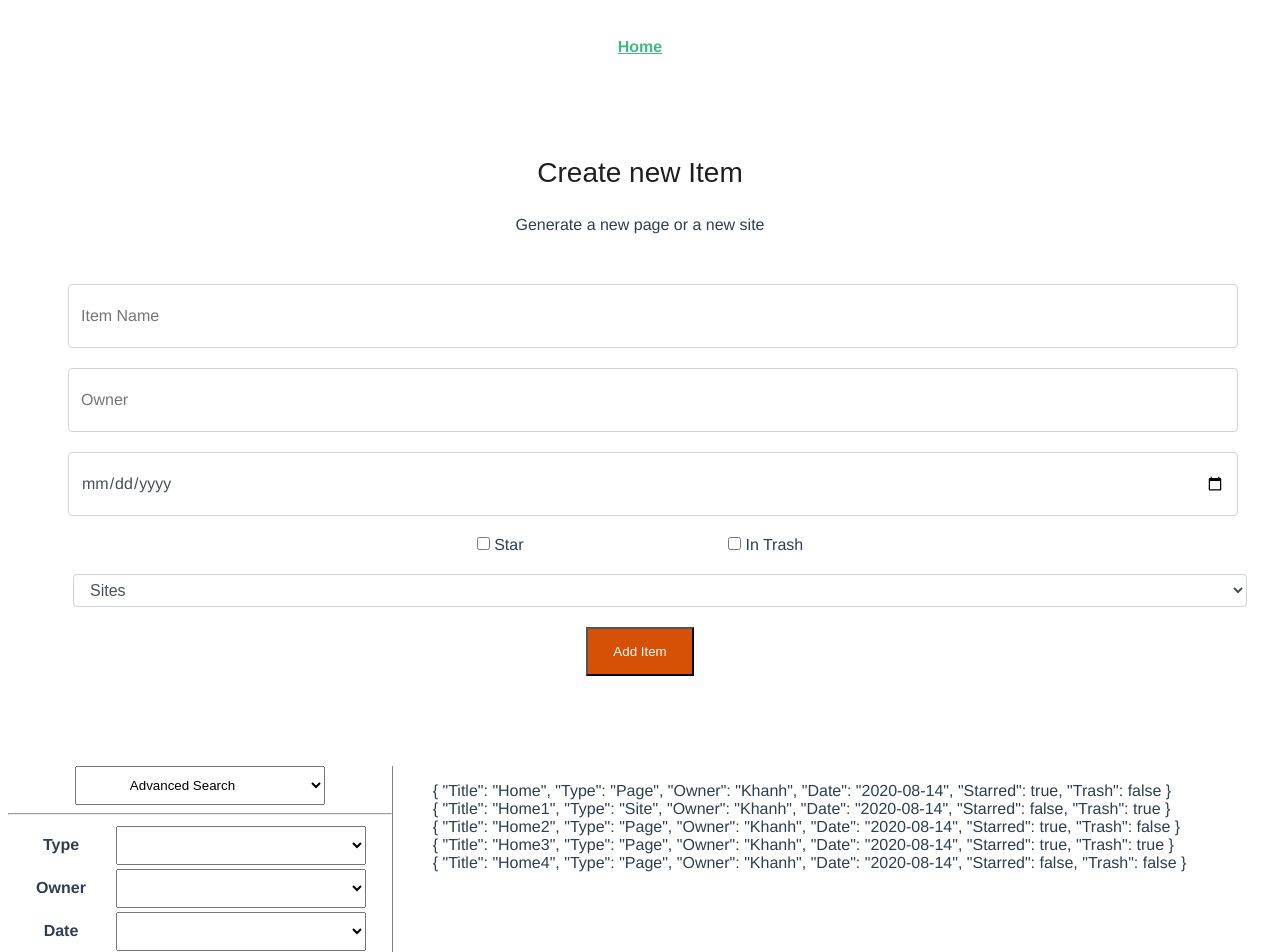
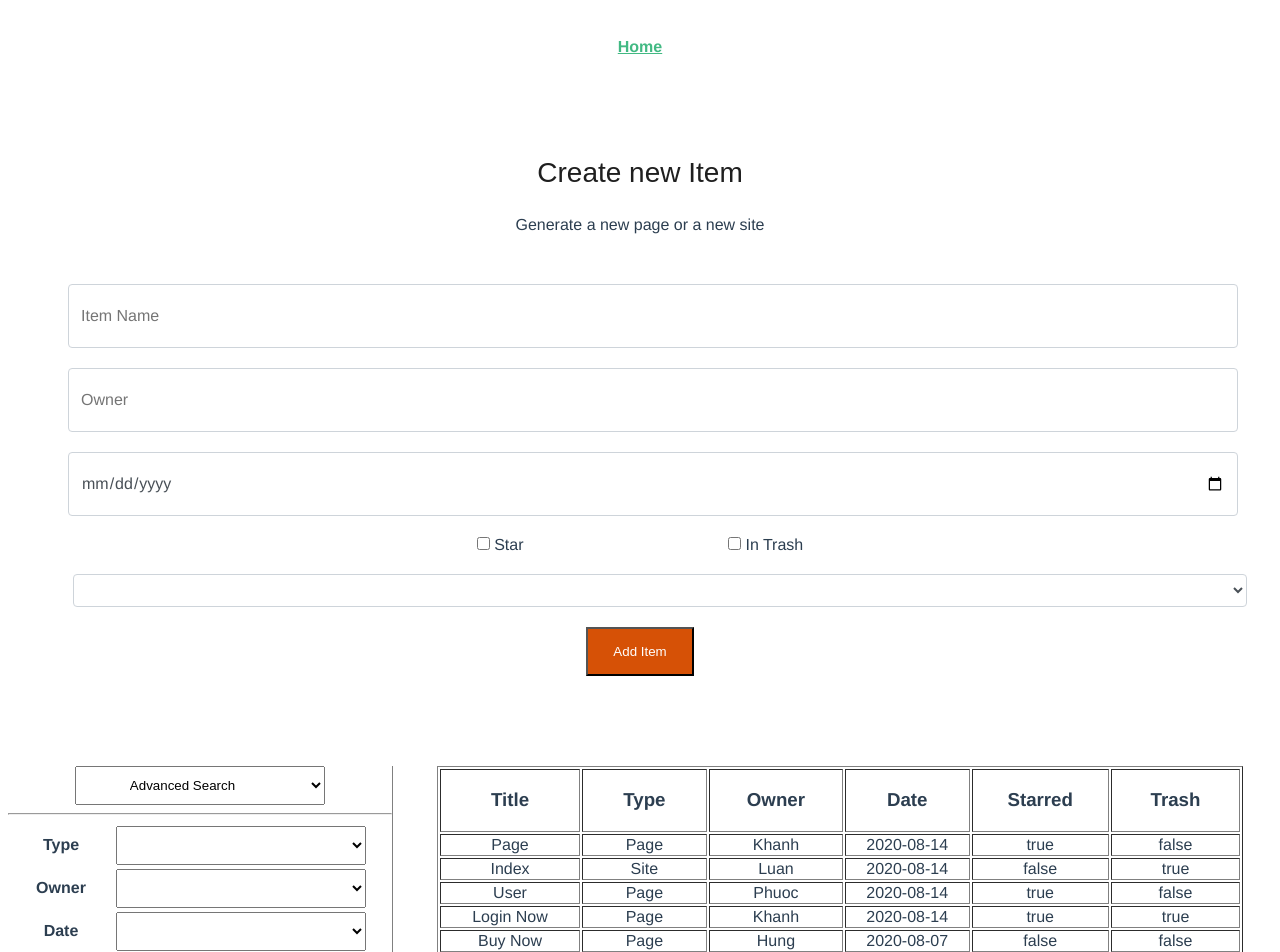
Before and after one commit to VuongTuanKhanh/VueJS-Search-Bar, a Vue app: page / in a window 1280 px wide. Shown: the top 952 px of the page. Built offline with nearby package versions, Linux system fonts and the light colour scheme; data requests are answered from the project's data file.

Commit message:
Finish Advance Search

```diff
--- a/db.json
+++ b/db.json
@@ -14,7 +14,7 @@
     },
     "items": [
         {
-            "Title": "Home",
+            "Title": "Page",
             "Type": "Page",
             "Owner": "Khanh",
             "Date": "2020-08-14",
@@ -22,23 +22,23 @@
             "Trash": false
         },
         {
-            "Title": "Home1",
+            "Title": "Index",
             "Type": "Site",
-            "Owner": "Khanh",
+            "Owner": "Luan",
             "Date": "2020-08-14",
             "Starred": false,
             "Trash": true
         },
         {
-            "Title": "Home2",
+            "Title": "User",
             "Type": "Page",
-            "Owner": "Khanh",
+            "Owner": "Phuoc",
             "Date": "2020-08-14",
             "Starred": true,
             "Trash": false
         },
         {
-            "Title": "Home3",
+            "Title": "Login Now",
             "Type": "Page",
             "Owner": "Khanh",
             "Date": "2020-08-14",
@@ -46,12 +46,84 @@
             "Trash": true
         },
         {
-            "Title": "Home4",
+            "Title": "Buy Now",
             "Type": "Page",
-            "Owner": "Khanh",
-            "Date": "2020-08-14",
+            "Owner": "Hung",
+            "Date": "2020-08-07",
             "Starred": false,
             "Trash": false
+        },
+        {
+            "Title": "Why not",
+            "Type": "Site",
+            "Owner": "Khanh",
+            "Date": "1999-08-07",
+            "Starred": true,
+            "Trash": true
+        },
+        {
+            "Title": "Then and now",
+            "Type": "Site",
+            "Owner": "Khanh",
+            "Date": "2020-08-07",
+            "Starred": false,
+            "Trash": false
+        },
+        {
+            "Title": "Then and now 1",
+            "Type": "Site",
+            "Owner": "Khanh",
+            "Date": "2020-08-03",
+            "Starred": false,
+            "Trash": false
+        },
+        {
+            "Title": "Have a num",
+            "Type": "Page",
+            "Owner": "Luan",
+            "Date": "2020-08-08",
+            "Starred": true,
+            "Trash": false
+        },
+        {
+            "Title": "Extensive",
+            "Type": "Page",
+            "Owner": "Janie",
+            "Date": "2020-08-08",
+            "Starred": false,
+            "Trash": false
+        },
+        {
+            "Title": "Mneu",
+            "Type": "Page",
+            "Owner": "Loc",
+            "Date": "2000-01-01",
+            "Starred": false,
+            "Trash": true
+        },
+        {
+            "Title": "HoHome",
+            "Type": "Site",
+            "Owner": "Janie",
+            "Date": "2020-07-02",
+            "Starred": false,
+            "Trash": false
+        },
+        {
+            "Title": "Why not noew",
+            "Type": "Site",
+            "Owner": "Khanh",
+            "Date": "1999-08-07",
+            "Starred": false,
+            "Trash": true
+        },
+        {
+            "Title": "Why me",
+            "Type": "Site",
+            "Owner": "Khanh",
+            "Date": "1999-08-07",
+            "Starred": true,
+            "Trash": true
         }
     ]
 }
--- a/src/components/Create.vue
+++ b/src/components/Create.vue
@@ -113,7 +113,7 @@ export default {
       starred: false,
       trash: false,
       type: "Sites",
-      types: ["Sites", "Pages"],
+      types: ["Site", "Page"],
       owners: ["Anyone", "Owned by me", "Not owned by me"]
     };
   },
@@ -127,7 +127,6 @@ export default {
         Starred: this.starred,
         Trash: this.trash
       };
-      console.log("Add", Item);
       this.$emit("SendItem", Item);
       this.name = null;
       this.owner = null;
--- a/src/components/List.vue
+++ b/src/components/List.vue
@@ -1,8 +1,23 @@
 <template>
   <div>
-    <ul>
-      <li v-for="item in showList" :key="item.Title">{{ item }}</li>
-    </ul>
+    <table border="1">
+      <tr>
+        <td><h3>Title</h3></td>
+        <td><h3>Type</h3></td>
+        <td><h3>Owner</h3></td>
+        <td><h3>Date</h3></td>
+        <td><h3>Starred</h3></td>
+        <td><h3>Trash</h3></td>
+      </tr>
+      <tr v-for="item in showList" :key="item.Title">
+        <td>{{ item.Title }}</td>
+        <td>{{ item.Type }}</td>
+        <td>{{ item.Owner }}</td>
+        <td>{{ item.Date }}</td>
+        <td>{{ item.Starred }}</td>
+        <td>{{ item.Trash }}</td>
+      </tr>
+    </table>
   </div>
 </template>
 
@@ -15,6 +30,15 @@ export default {
     },
     query: {
       type: Object
+    },
+    advanceQuery: {
+      type: Object
+    },
+    startDate: {
+      type: String
+    },
+    endDate: {
+      type: String
     }
   },
   data() {
@@ -32,11 +56,68 @@ export default {
       for (let i of this.items) {
         let item_Attr = Object.values(i);
         for (let j in item_Attr) {
-          if (item_Attr[j] != query_Attr[j] && query_Attr[j] != "") {
+          if (item_Attr[j] == query_Attr[j] && query_Attr[j] != "") {
             this.showList.push(i);
             break;
           }
         }
+      }
+    },
+    advanceQuery() {
+      this.showList = [];
+      console.log("Advance Query", this.advanceQuery);
+      for (let item of this.items) {
+        if (
+          item["Type"] != this.advanceQuery["Type"] &&
+          this.advanceQuery["Type"] != ""
+        ) {
+          continue;
+        }
+
+        if (
+          item["Owner"] != this.advanceQuery["Owner"] &&
+          this.advanceQuery["Owner"] != ""
+        ) {
+          continue;
+        }
+
+        if (
+          item["Starred"] != this.advanceQuery["Starred"] &&
+          this.advanceQuery["Starred"] != ""
+        ) {
+          continue;
+        }
+
+        if (
+          item["Trash"] != this.advanceQuery["Trash"] &&
+          this.advanceQuery["Trash"] != ""
+        ) {
+          continue;
+        }
+
+        if (
+          this.advanceQuery["Title"] != "" &&
+          item["Title"]
+            .toUpperCase()
+            .includes(this.advanceQuery["Title"].toUpperCase()) == false
+        ) {
+          continue;
+        }
+        if (this.advanceQuery["startDate"] != "") {
+          let start = new Date(this.startDate);
+          let end = new Date(this.endDate);
+          let current = new Date(item.Date);
+          if (current < start || current > end) {
+            continue;
+          }
+        }
+        if (
+          item["Date"] != this.advanceQuery["Date"] &&
+          this.advanceQuery["Date"] != ""
+        ) {
+          continue;
+        }
+        this.showList.push(item);
       }
     }
   }
@@ -50,7 +131,8 @@ li {
 }
 
 table {
-  width: 100%;
+  width: 90%;
+  margin: auto;
 }
 
 tr {
--- a/src/components/Search.vue
+++ b/src/components/Search.vue
@@ -32,6 +32,11 @@
               }}</option>
             </select>
           </td>
+        </tr>
+
+        <tr v-show="Owner == 'Specific Persion...'">
+          <td></td>
+          <td><input type="text" v-model="person" /></td>
         </tr>
 
         <tr>
@@ -85,6 +90,7 @@ export default {
   data() {
     return {
       selectedParentSearch: "Advanced Search",
+      person: "",
       selectedDate: "",
       Title: "",
       Type: "",
@@ -93,10 +99,7 @@ export default {
       Starred: "",
       Trash: "",
       startDate: "",
-      endDate: (this.Date = new Date()
-        .toJSON()
-        .slice(0, 10)
-        .replace(/-/g, "/"))
+      endDate: ""
     };
   },
   methods: {
@@ -111,6 +114,8 @@ export default {
         this.Owner = "Khanh";
       } else if (this.Owner == "Anyone") {
         this.Owner = "";
+      } else if (this.Owner == "Specific Persion...") {
+        this.Owner = this.person;
       }
 
       if (this.Type == "All types") {
@@ -123,32 +128,42 @@ export default {
         this.Date = new Date()
           .toJSON()
           .slice(0, 10)
-          .replace(/-/g, "/");
+          .replace(/-/g, "-");
       } else if (this.selectedDate == "Yesterday") {
         this.Date = new Date(new Date().setDate(new Date().getDate() - 1))
           .toJSON()
           .slice(0, 10)
-          .replace(/-/g, "/");
+          .replace(/-/g, "-");
       } else {
         if (this.selectedDate == "Last 7 days") {
-          this.startDate = this.Date = new Date(
+          this.startDate = new Date(
             new Date().setDate(new Date().getDate() - 7)
           )
             .toJSON()
             .slice(0, 10)
-            .replace(/-/g, "/");
+            .replace(/-/g, "-");
+          this.endDate = new Date()
+            .toJSON()
+            .slice(0, 10)
+            .replace(/-/g, "-");
         }
       }
 
-      console.log(this.queryString);
-      console.log(this.startDate);
-      console.log(this.endDate);
       this.$emit(
-        "DetailSearch",
+        "AdvanceSearch",
         this.queryString,
         this.startDate,
         this.endDate
       );
+      this.person = "";
+      this.selectedDate = "";
+      this.Title = "";
+      this.Type = "";
+      this.Owner = "";
+      this.Date = "";
+      this.Starred = "";
+      this.Trash = "";
+      this.startDate = "";
     }
   },
   computed: {
--- a/src/views/Home.vue
+++ b/src/views/Home.vue
@@ -6,8 +6,16 @@
         class="search"
         :fields="fields"
         @instantSearch="ExecuteInstantSearch"
+        @AdvanceSearch="ExecuteAdvanceSearch"
       />
-      <List class="list" :items="items" :query="query" />
+      <List
+        class="list"
+        :items="items"
+        :query="query"
+        :advanceQuery="advanceQuery"
+        :startDate="startDate"
+        :endDate="endDate"
+      />
     </div>
   </div>
 </template>
@@ -39,7 +47,17 @@ export default {
         Date: "",
         Starred: "",
         Trash: ""
-      }
+      },
+      advanceQuery: {
+        Title: "",
+        Type: "",
+        Owner: "",
+        Date: "",
+        Starred: "",
+        Trash: ""
+      },
+      startDate: "",
+      endDate: ""
     };
   },
   created() {
@@ -65,6 +83,11 @@ export default {
     },
     ExecuteInstantSearch(newQuery) {
       this.query = newQuery;
+    },
+    ExecuteAdvanceSearch(newQuery, startDate, endDate) {
+      this.advanceQuery = newQuery;
+      this.startDate = startDate;
+      this.endDate = endDate;
     }
   }
 };
```
